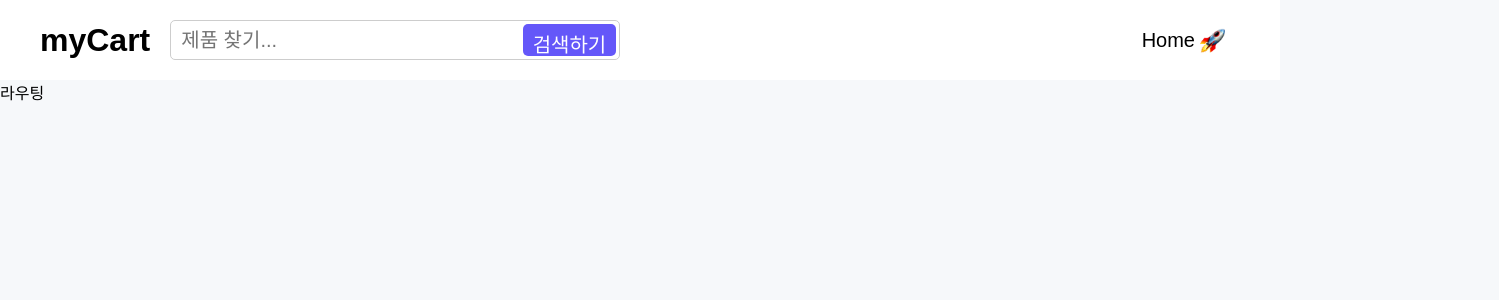
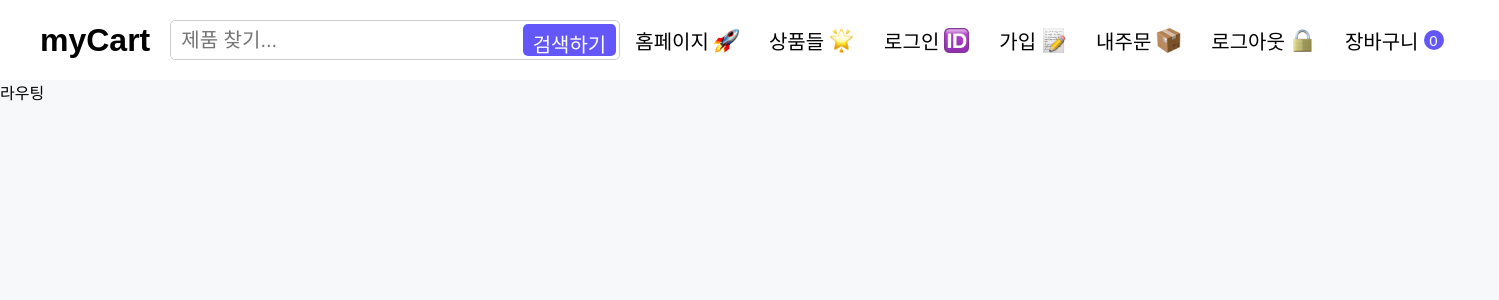
Before and after one commit to nahee23/myCart, a React (Vite) app: page / in a window 1280 px wide. Shown: the top 300 px of the page, 1499 px wide, since content can reach past the window. Built offline with nearby package versions, Linux system fonts and the light colour scheme; a web font is replaced by a local one.

Commit message:
리드위드아이콘

```diff
--- /dev/null
+++ b/src/components/Navbar/LinkWithIcon.jsx
@@ -0,0 +1,12 @@
+import React from "react";
+import "./LinkWithIcon.css";
+
+const LinkWithIcon = ({ title, link, emoji }) => {
+  return (
+    <a href={link} className="align_center">
+      {title} <img src={emoji} alt="" className="link_emoji" />
+    </a>
+  );
+};
+
+export default LinkWithIcon;
--- a/src/components/Navbar/Navbar.css
+++ b/src/components/Navbar/Navbar.css
@@ -51,3 +51,14 @@
   width: 25px;
   margin-left: 5px;
 }
+
+.cart_counts {
+  justify-content: center;
+  width: 20px;
+  height: 20px;
+  border-radius: 100%;
+  background-color: #6457f9;
+  color: #fff;
+  font-size: 15px;
+  margin-left: 5px;
+}
--- a/src/components/Navbar/Navbar.jsx
+++ b/src/components/Navbar/Navbar.jsx
@@ -6,6 +6,7 @@
 import memo from "../../assets/memo.png";
 import order from "../../assets/package.png";
 import lock from "../../assets/locked.png";
+import LinkWithIcon from "./LinkWithIcon";
 
 const Navbar = () => {
   return (
@@ -24,8 +25,14 @@
         </form>
       </div>
       <div className="align_center navbar_links">
-        <a href="#" className="align_center">
-          Home <img src={rocket} alt="" className="link_emoji" />
+        <LinkWithIcon title={"홈페이지"} link={"/"} emoji={rocket} />
+        <LinkWithIcon title={"상품들"} link={"/products"} emoji={star} />
+        <LinkWithIcon title={"로그인"} link={"/login"} emoji={idButton} />
+        <LinkWithIcon title={"가입"} link={"/signup"} emoji={memo} />
+        <LinkWithIcon title={"내주문"} link={"/myorders"} emoji={order} />
+        <LinkWithIcon title={"로그아웃"} link={"/logout"} emoji={lock} />
+        <a href="/cart" className="align_center">
+          장바구니 <p className="align_center cart_counts">0</p>
         </a>
       </div>
     </nav>
--- a/src/index.css
+++ b/src/index.css
@@ -11,6 +11,7 @@
   padding: 0;
   box-sizing: border-box;
   font-family: "GmarketSansMedium", sans-serif;
+  word-break: keep-all;
 }
 
 body {
```
Also changed, not shown: src/components/Navbar/LinkWithIcon.css (added).
